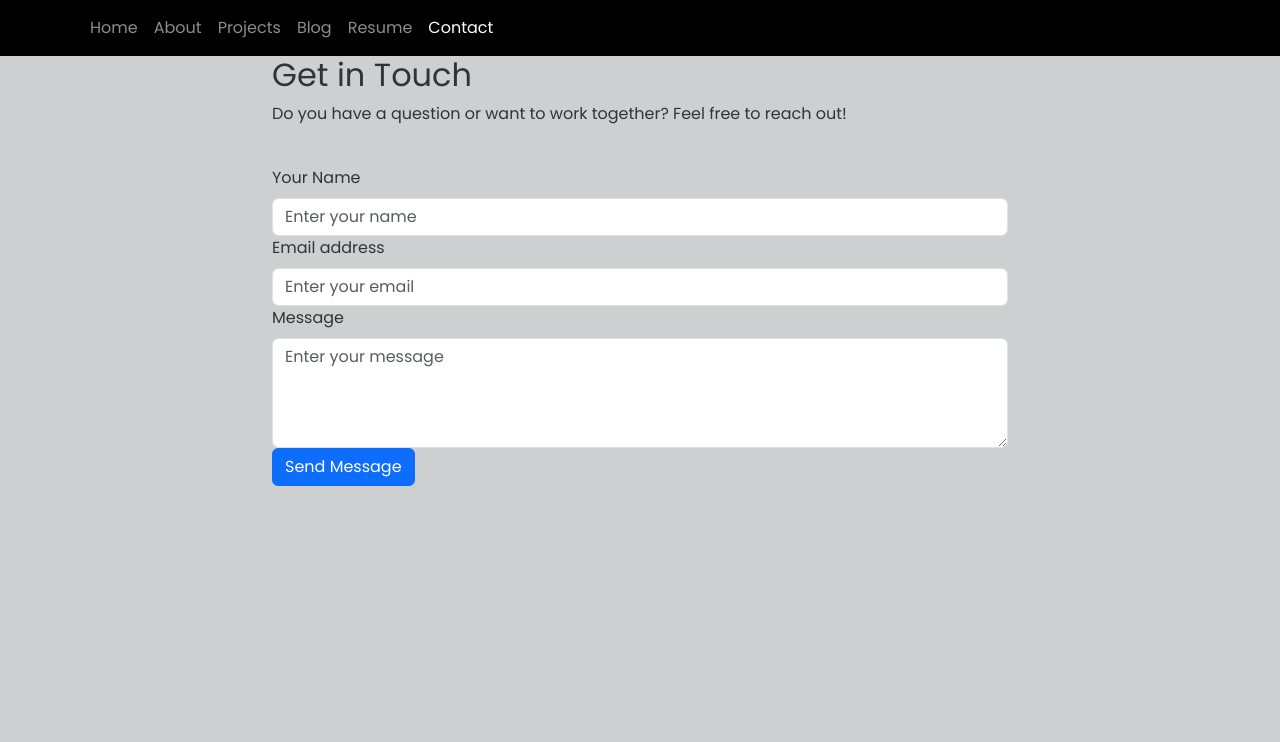
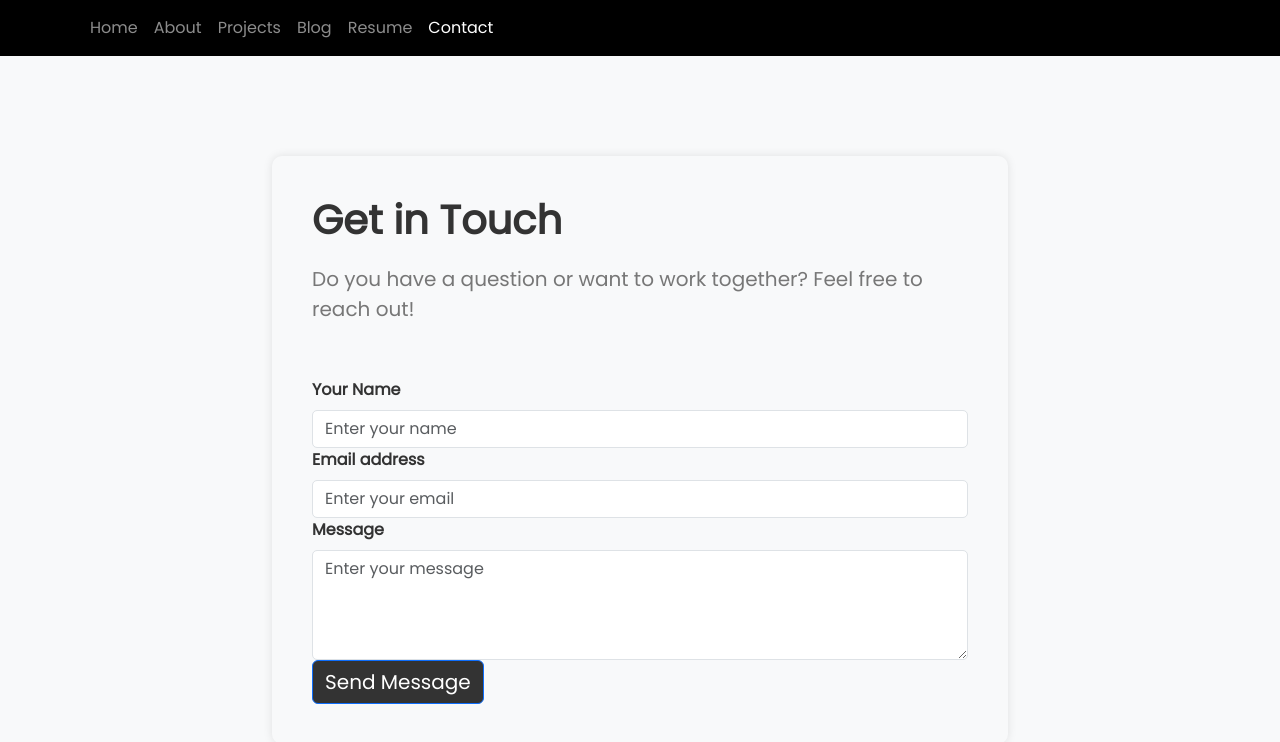
Before and after one commit to christinen22/myportfolio, a React (Vite) app in the folder portfolio/: page /contact in a window 1280 px wide. Shown: the top 742 px of the page. Built offline with nearby package versions, Linux system fonts and the light colour scheme.

Commit message:
ContactForm

```diff
--- a/portfolio/src/App.scss
+++ b/portfolio/src/App.scss
@@ -13,6 +13,14 @@ body {
   background-color: #cdcfd0;
   color: #333;
 
+}
+
+p {
+  margin-bottom: 0.2rem;
+}
+
+a {
+  color:#777;
 }
 
 /* .hero-img {
@@ -51,12 +59,60 @@ body {
   margin-bottom: 30px;
 }
 
-.hero-button {
+.btn {
   font-size: 1.25rem;
   background-color: #333;
+
 }
 
 .hero-image img {
   max-width: 100%;
   height: auto;
 }
+
+
+/* Card */
+
+.card.title {
+  margin-bottom: 1rem;
+}
+
+/*Contact */
+
+/* ContactPage.css */
+.contact-section {
+  background-color: #f8f9fa;
+  padding: 100px 0;
+}
+
+.contact-title {
+  font-size: 2.5rem;
+  font-weight: bold;
+  color: #333;
+  margin-bottom: 20px;
+}
+
+.contact-subtitle {
+  font-size: 1.25rem;
+  color: #777;
+  margin-bottom: 30px;
+}
+
+.contact-content {
+  padding: 40px;
+  //background-color: #fff;
+  border-radius: 10px;
+  box-shadow: 0 0 10px rgba(0, 0, 0, 0.1);
+}
+
+.form-group {
+  margin-bottom: 20px;
+}
+
+.form-control {
+  border-radius: 5px;
+}
+
+.form-label {
+  font-weight: bold;
+}
--- /dev/null
+++ b/portfolio/src/components/ContactForm.tsx
@@ -0,0 +1,93 @@
+import React, { useState } from "react";
+import { Container, Row, Col, Form, Button } from "react-bootstrap";
+import axios from "axios";
+
+const Contact: React.FC = () => {
+  const [formData, setFormData] = useState({
+    name: "",
+    email: "",
+    message: "",
+  });
+  const [isEmailSent, setIsEmailSent] = useState(false);
+
+  const handleSubmit = async (e: React.FormEvent<HTMLFormElement>) => {
+    e.preventDefault();
+
+    try {
+      await axios.post("http://127.0.0.1:8000/send-email", formData);
+      console.log("Email sent successfully");
+      setIsEmailSent(true);
+      setFormData({ name: "", email: "", message: "" }); // Clear input fields
+    } catch (error) {
+      console.error("Error sending email:", error);
+    }
+  };
+
+  const handleChange = (
+    e: React.ChangeEvent<HTMLInputElement | HTMLTextAreaElement>
+  ) => {
+    const { name, value } = e.target;
+    setFormData((prevData) => ({ ...prevData, [name]: value }));
+  };
+
+  return (
+    <section className="contact-section" id="contact">
+      <Container>
+        <Row className="justify-content-center">
+          <Col lg={8}>
+            <div className="contact-content">
+              <h2 className="contact-title">Get in Touch</h2>
+              {isEmailSent ? (
+                <p className="text-success">Email sent successfully!</p>
+              ) : (
+                <p className="contact-subtitle">
+                  Do you have a question or want to work together? Feel free to
+                  reach out!
+                </p>
+              )}
+              <br />
+              <Form onSubmit={handleSubmit}>
+                <Form.Group controlId="formName">
+                  <Form.Label>Your Name</Form.Label>
+                  <Form.Control
+                    type="text"
+                    name="name"
+                    value={formData.name}
+                    onChange={handleChange}
+                    placeholder="Enter your name"
+                  />
+                </Form.Group>
+                <Form.Group controlId="formEmail">
+                  <Form.Label>Email address</Form.Label>
+                  <Form.Control
+                    type="email"
+                    name="email"
+                    value={formData.email}
+                    onChange={handleChange}
+                    placeholder="Enter your email"
+                  />
+                </Form.Group>
+                <Form.Group controlId="formMessage">
+                  <Form.Label>Message</Form.Label>
+                  <Form.Control
+                    as="textarea"
+                    name="message"
+                    value={formData.message}
+                    onChange={handleChange}
+                    rows={4}
+                    placeholder="Enter your message"
+                  />
+                </Form.Group>
+                <Button variant="primary" type="submit">
+                  Send Message
+                </Button>
+              </Form>
+            </div>
+          </Col>
+        </Row>
+      </Container>
+    </section>
+  );
+};
+
+export default Contact;
--- a/portfolio/src/components/Projects.tsx
+++ b/portfolio/src/components/Projects.tsx
@@ -1,5 +1,6 @@
 import { useEffect, useState } from "react";
 import { Card, Container, Row, Col } from "react-bootstrap";
+import { NavLink } from "react-router-dom";
 import { IProject } from "../types";
 import { getProject, getProjects } from "../services/api";
 
@@ -24,9 +25,21 @@ const Projects: React.FC = () => {
             <Card>
               <Card.Body>
                 <Card.Title>{project.title}</Card.Title>
-                <Card.Text>{project.description}</Card.Text>
+                <Card.Text>
+                  {project.description.split("\\n").map((line, index) => (
+                    <p key={index}>{line}</p>
+                  ))}
+                </Card.Text>
                 <Card.Img src={project.image} alt={project.title} />
-                <Card.Text>{project.link}</Card.Text>
+                <Card.Text>
+                  <NavLink
+                    to={project.link}
+                    target="_blank"
+                    rel="noopener noreferrer"
+                  >
+                    {project.link}
+                  </NavLink>
+                </Card.Text>
               </Card.Body>
             </Card>
           </Col>
--- a/portfolio/src/pages/Pages.tsx
+++ b/portfolio/src/pages/Pages.tsx
@@ -4,6 +4,7 @@ import About from "../components/About";
 import Projects from "../components/Projects";
 import Blog from "../components/Blog";
 import Contact from "../components/Contact";
+import ContactForm from "../components/ContactForm";
 
 const Pages = () => {
   return (
@@ -12,7 +13,7 @@ const Pages = () => {
       <Route path="/about" element={<About />} />
       <Route path="/projects" element={<Projects />} />
       <Route path="/blog" element={<Blog />} />
-      <Route path="/contact" element={<Contact />} />
+      <Route path="/contact" element={<ContactForm />} />
     </Routes>
   );
 };
--- a/portfolio/src/services/api.tsx
+++ b/portfolio/src/services/api.tsx
@@ -56,3 +56,12 @@ export const createProject = async () => {
   const res = await axios.post(`${baseUrl}/projects`);
   return res.data;
 };
+
+/**
+ * POST contact
+ */
+
+export const createMessage = async (formData: FormData) => {
+  const res = await axios.post(`${baseUrl}/send-email`, formData);
+  return res.data;
+};
```
